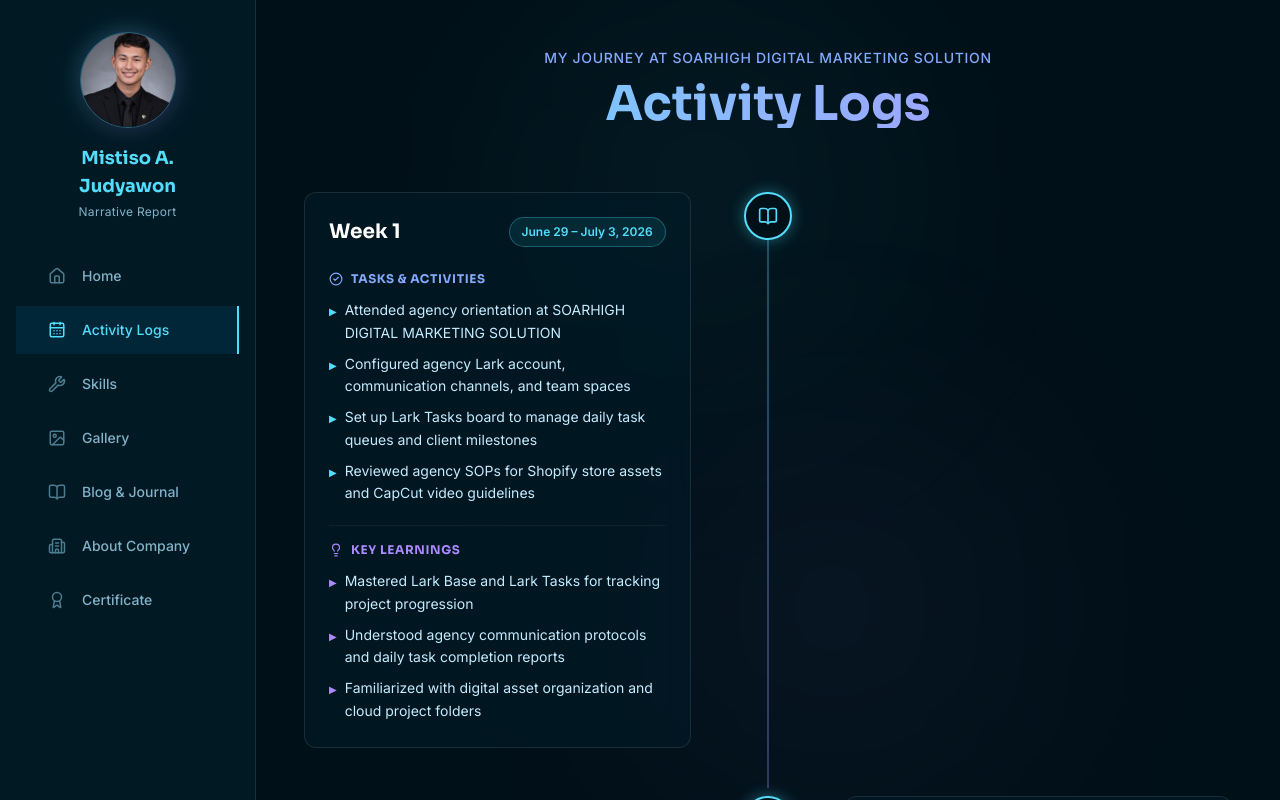
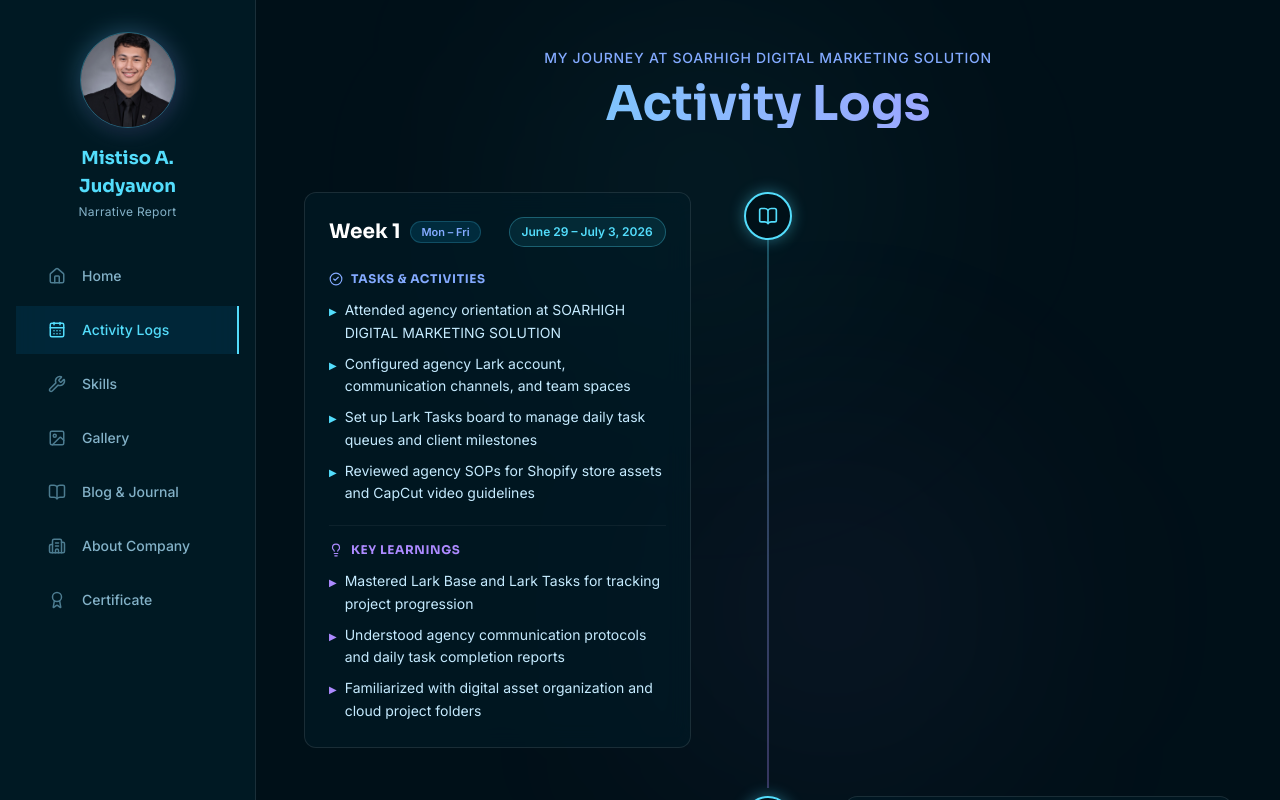
Before and after one commit to Mjfisrttime/Narrative-Report, a React (Vite) app: page /activity-logs in a window 1280 px wide. Built offline with nearby package versions, Linux system fonts and the light colour scheme.

Commit message:
feat: update timeline from Week 2 onwards to Monday-Saturday with schedule badges and Saturday end dates

```diff
--- a/src/components/TimelineItem.jsx
+++ b/src/components/TimelineItem.jsx
@@ -2,7 +2,7 @@
 import { GlassCard } from './GlassCard';
 import { IconResolver } from './IconResolver';
 
-export const TimelineItem = ({ week, dateRange, tasks, learnings, icon, position = 'left' }) => {
+export const TimelineItem = ({ week, dateRange, schedule, tasks, learnings, icon, position = 'left' }) => {
   const isLeft = position === 'left';
 
   return (
@@ -22,7 +22,14 @@
       <div className="w-full md:w-5/12 ml-16 md:ml-0">
         <GlassCard hover="glow" padding="lg">
           <div className="flex flex-col sm:flex-row justify-between sm:items-center mb-6 gap-2">
-            <h3 className="text-xl font-bold font-sora text-white">Week {week}</h3>
+            <div className="flex items-center gap-2.5">
+              <h3 className="text-xl font-bold font-sora text-white">Week {week}</h3>
+              {schedule && (
+                <span className="text-[11px] font-semibold text-[#83aaff] bg-[#002b3d] border border-[#53ddfc]/20 px-2.5 py-0.5 rounded-full">
+                  {schedule}
+                </span>
+              )}
+            </div>
             <span className="text-xs font-semibold text-[#53ddfc] bg-[#21bedc]/10 border border-[#53ddfc]/30 px-3 py-1.5 rounded-full w-max">{dateRange}</span>
           </div>
 
--- a/src/data/activityLogs.js
+++ b/src/data/activityLogs.js
@@ -8,6 +8,7 @@
   {
     week: 1,
     dateRange: 'June 29 – July 3, 2026',
+    schedule: 'Mon – Fri',
     title: 'Orientation & Lark Workspace Onboarding',
     tasks: [
       'Attended agency orientation at SOARHIGH DIGITAL MARKETING SOLUTION',
@@ -24,30 +25,35 @@
   },
   {
     week: 2,
-    dateRange: 'July 6 – 10, 2026',
+    dateRange: 'July 6 – July 11, 2026',
+    schedule: 'Mon – Sat',
     title: 'CapCut Video Editing & Timeline Mastery',
     tasks: [
       'Imported and organized raw client video footage and voiceovers into CapCut',
       'Performed precise timeline trimming, jump cuts, and dead-air removal',
       'Applied CapCut audio noise reduction and volume leveling for clear dialogue',
       'Layered sound effects (SFX) and background music at optimal audio balances',
+      'Completed Saturday weekly media batch review and task logging in Lark',
     ],
     learnings: [
       'Mastered CapCut workflow shortcuts, split cuts, and timeline snapping',
       'Understood pacing and retention mechanics for high-engagement social clips',
       'Grasped the importance of clean audio mixing in modern video production',
+      'Adapted to a rigorous Monday-to-Saturday agency production schedule',
     ],
     icon: 'Video',
   },
   {
     week: 3,
-    dateRange: 'July 13 – 17, 2026',
+    dateRange: 'July 13 – July 18, 2026',
+    schedule: 'Mon – Sat',
     title: 'Short-Form Reels & Auto-Captions in CapCut',
     tasks: [
       'Produced 10+ high-converting vertical reels (9:16) for marketing campaigns in CapCut',
       'Generated and styled dynamic animated auto-captions with custom font highlights',
       'Integrated keyframe zooms, stickers, b-roll overlays, and smooth transitions in CapCut',
       'Delivered exports with high-bitrate settings optimized for mobile platforms',
+      'Conducted Saturday weekend QA check for all client reel deliverables',
     ],
     learnings: [
       'Learned hook timing strategies to capture viewer attention within the first 3 seconds',
@@ -58,13 +64,15 @@
   },
   {
     week: 4,
-    dateRange: 'July 20 – 24, 2026',
+    dateRange: 'July 20 – July 25, 2026',
+    schedule: 'Mon – Sat',
     title: 'Shopify Landing Page Wireframing & Structure',
     tasks: [
       'Analyzed high-converting e-commerce landing page layouts on Shopify',
       'Drafted section wireframes: Hero Offer → Value Props → Reviews → Buy Button',
       'Prepared custom visual assets, promotional badges, and banners in Canva',
       'Created task tickets on Lark for asset approvals and client design guidelines',
+      'Finalized end-of-week Saturday wireframe presentations for agency review',
     ],
     learnings: [
       'Understood the consumer psychological journey on e-commerce landing pages',
@@ -75,13 +83,15 @@
   },
   {
     week: 5,
-    dateRange: 'July 27 – 31, 2026',
+    dateRange: 'July 27 – August 1, 2026',
+    schedule: 'Mon – Sat',
     title: 'Shopify Landing Page Development & Customization',
     tasks: [
       'Built interactive, mobile-responsive landing pages directly in Shopify',
       'Configured product options, dynamic checkout buttons, and sticky add-to-cart bars',
       'Embedded responsive CapCut video testimonials and product demonstration clips',
       'Conducted mobile, tablet, and desktop cross-device testing across all Shopify pages',
+      'Executed Saturday cross-device audit and performance optimizations on Shopify',
     ],
     learnings: [
       'Mastered Shopify section customizers and mobile-first responsive layout design',
@@ -92,13 +102,15 @@
   },
   {
     week: 6,
-    dateRange: 'August 3 – 7, 2026',
+    dateRange: 'August 3 – August 8, 2026',
+    schedule: 'Mon – Sat',
     title: 'Visual Marketing Collateral & Thumbnail Design',
     tasks: [
       'Designed high-CTR video cover thumbnails and promotional banners for Shopify stores',
       'Aligned graphic colors and typography with client brand kits and product aesthetics',
       'Exported web-optimized WebP graphics to ensure lightning-fast Shopify loading speeds',
       'Collaborated with the creative team via Lark group channels for feedback and iterations',
+      'Packaged all visual marketing assets during Saturday creative sprint wrap-up',
     ],
     learnings: [
       'Understood color psychology and high-contrast typography in driving clicks',
@@ -109,14 +121,15 @@
   },
   {
     week: 7,
-    dateRange: 'August 10 – 15, 2026',
+    dateRange: 'August 10 – August 15, 2026',
+    schedule: 'Mon – Sat',
     title: 'Quality Assurance, Lark Project Delivery & OJT Graduation',
     tasks: [
       'Performed full QA checks on Shopify landing pages and CapCut video exports',
       'Completed all assigned Lark task tickets, logging final deliverables and asset links',
       'Organized and archived 40+ completed client tasks in the agency cloud storage',
       'Presented final internship portfolio to CEO John Ryan M. Medrano',
-      'Concluded 324 verified OJT hours and received official Certificate of Completion on August 15, 2026',
+      'Concluded 324 verified OJT hours and received official Certificate of Completion on Saturday, August 15, 2026',
     ],
     learnings: [
       'Mastered end-to-end digital agency operations: from tasking in Lark to Shopify deployment',
--- a/src/data/blogPosts.js
+++ b/src/data/blogPosts.js
@@ -36,7 +36,7 @@
     title: 'Week 2: CapCut Video Editing — Timeline Precision & Audio Cleanups',
     slug: 'capcut-video-editing-timeline-precision-audio-cleanups',
     excerpt: 'Diving deep into CapCut: transforming raw footage into high-retention video content through sharp jump cuts, timeline snapping, and audio balancing.',
-    date: 'July 10, 2026',
+    date: 'July 11, 2026',
     readTime: '5 min read',
     coverImage: 'https://images.unsplash.com/photo-1574717024653-61fd2cf4d44d?auto=format&fit=crop&q=80&w=1200',
     tags: ['#CapCut', '#VideoEditing', '#AudioSync', '#CreativeMedia'],
@@ -65,7 +65,7 @@
     title: 'Week 3: Viral Short-Form Reels in CapCut — Auto-Captions & Sound Design',
     slug: 'viral-short-form-reels-capcut-auto-captions-sound-design',
     excerpt: 'Engineering 9:16 vertical reels in CapCut: leveraging dynamic animated auto-captions, visual keyframe hooks, and punchy sound design.',
-    date: 'July 17, 2026',
+    date: 'July 18, 2026',
     readTime: '6 min read',
     coverImage: 'https://images.unsplash.com/photo-1536240478700-b869070f9279?auto=format&fit=crop&q=80&w=1200',
     tags: ['#CapCut', '#Shorts', '#Reels', '#VideoEditing'],
@@ -94,7 +94,7 @@
     title: 'Week 4: The Blueprint of E-Commerce — Shopify Landing Page Architecture',
     slug: 'blueprint-of-ecommerce-shopify-landing-page-architecture',
     excerpt: 'Transitioning to e-commerce web design: structuring high-converting landing pages on Shopify with customer journeys that drive sales.',
-    date: 'July 24, 2026',
+    date: 'July 25, 2026',
     readTime: '5 min read',
     coverImage: 'https://images.unsplash.com/photo-1507238691740-187a5b1d37b8?auto=format&fit=crop&q=80&w=1200',
     tags: ['#Shopify', '#LandingPage', '#ECommerce', '#WebDesign'],
@@ -123,7 +123,7 @@
     title: 'Week 5: Live on Shopify — Building Responsive E-Commerce Landing Pages',
     slug: 'live-on-shopify-building-responsive-ecommerce-landing-pages',
     excerpt: 'Bringing designs to life on Shopify: configuring custom liquid blocks, product bundles, sticky add-to-cart bars, and embedded CapCut video clips.',
-    date: 'July 31, 2026',
+    date: 'August 1, 2026',
     readTime: '6 min read',
     coverImage: 'https://images.unsplash.com/photo-1555066931-4365d14bab8c?auto=format&fit=crop&q=80&w=1200',
     tags: ['#Shopify', '#WebDev', '#ResponsiveDesign', '#ConversionOptimization'],
@@ -152,7 +152,7 @@
     title: 'Week 6: Visual Marketing & Thumbnails — Driving CTR for Shopify Stores',
     slug: 'visual-marketing-thumbnails-driving-ctr-shopify-stores',
     excerpt: 'Designing high-CTR cover thumbnails, product badges, and promotional banners: aligning visual identity across Shopify stores and video channels.',
-    date: 'August 7, 2026',
+    date: 'August 8, 2026',
     readTime: '4 min read',
     coverImage: 'https://images.unsplash.com/photo-1626785774573-4b799315345d?auto=format&fit=crop&q=80&w=1200',
     tags: ['#Branding', '#GraphicDesign', '#Thumbnails', '#ShopifyAssets'],
--- a/src/pages/ActivityLogs.jsx
+++ b/src/pages/ActivityLogs.jsx
@@ -23,6 +23,7 @@
               key={log.week}
               week={log.week}
               dateRange={log.dateRange}
+              schedule={log.schedule}
               tasks={log.tasks}
               learnings={log.learnings}
               icon={log.icon}
```
Also changed, not shown: src/data/reflections.js (+28 -4 lines).
